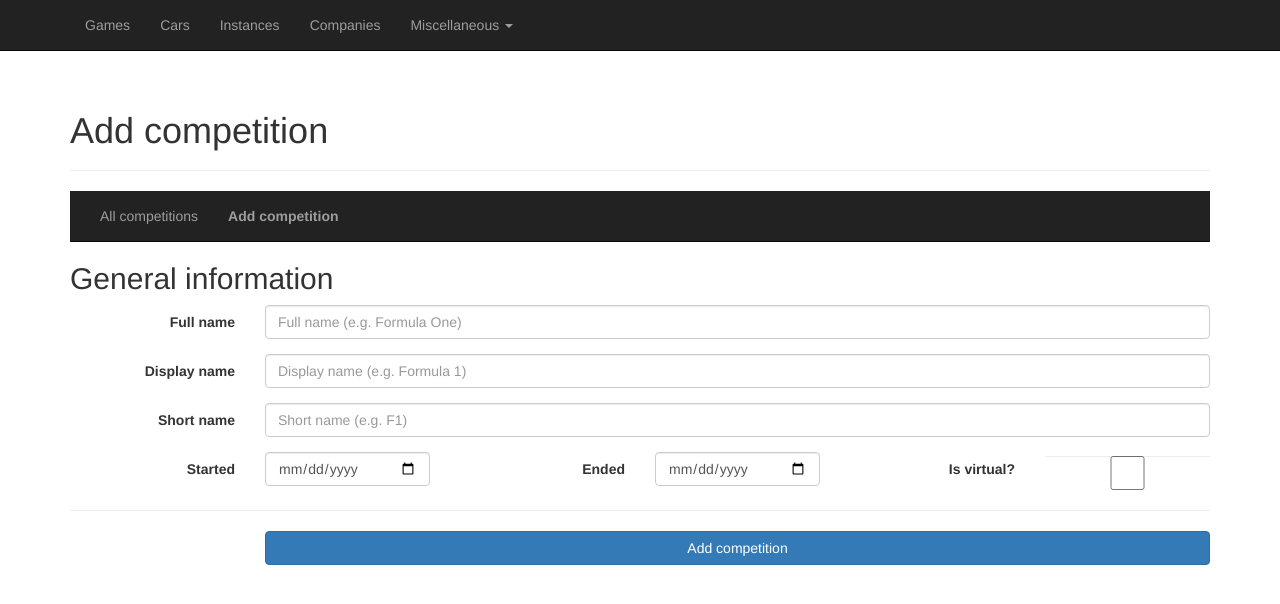
After one commit to PanVidla/car-database-v2, a Flask app: page /misc/competitions/add-competition in a window 1280 px wide. The commit adds this page. Shown: the top 604 px of the page. Run offline with Flask 2, Linux system fonts and the light colour scheme; parts of the project's set-up code (start-up, migrations or seed data) failed here and were passed over; some libraries are stand-ins or nearby versions.

Commit message:
Added all functionality for Competition.

```diff
--- a/general/forms_misc.py
+++ b/general/forms_misc.py
@@ -1,8 +1,31 @@
 from flask_wtf import FlaskForm
-from wtforms import StringField, SubmitField
+from wtforms import StringField, SubmitField, DateField, BooleanField
 from wtforms.validators import DataRequired, Optional
 
 
+# Competition
+class CompetitionForm(FlaskForm):
+
+    # General
+    name_full = StringField("Full name", validators=[DataRequired()])
+    name_display = StringField("Display name", validators=[DataRequired()])
+    name_short = StringField("Short name", validators=[DataRequired()])
+    date_started = DateField("Started", validators=[Optional()])
+    date_ended = DateField("Ended", validators=[Optional()])
+    is_virtual = BooleanField("Is virtual?")
+
+
+class CompetitionAddForm(CompetitionForm):
+
+    submit = SubmitField("Add competition")
+
+
+class CompetitionEditForm(CompetitionForm):
+
+    submit = SubmitField("Edit competition")
+
+
+# Country
 class CountryForm(FlaskForm):
 
     # General
--- a/general/routes_misc.py
+++ b/general/routes_misc.py
@@ -2,8 +2,20 @@
 from flask import render_template, flash, redirect, url_for
 
 from general import cardb, database
-from general.forms_misc import CountryAddForm, CountryEditForm
-from general.models.misc import Country
+from general.forms_misc import CountryAddForm, CountryEditForm, CompetitionAddForm, CompetitionEditForm
+from general.models.misc import Country, Competition
+
+
+@cardb.route("/misc/competitions", methods=['GET'])
+@cardb.route("/misc/competitions/all", methods=['GET'])
+def overview_competitions():
+
+    competitions = Competition.query.order_by(Competition.name_display.asc(), Competition.date_started.asc()).all()
+
+    return render_template("misc_competitions_overview.html",
+                           title="Competitions",
+                           heading="All competitions",
+                           competitions=competitions)
 
 
 @cardb.route("/misc/countries", methods=['GET'])
@@ -16,6 +28,35 @@ def overview_countries():
                            title="Countries",
                            heading="All countries",
                            countries=countries)
+
+
+# Add competition
+@cardb.route("/misc/competitions/add-competition", methods=['GET', 'POST'])
+def add_competition():
+
+    form = CompetitionAddForm()
+
+    if form.validate_on_submit():
+
+        new_competition = Competition()
+        form.populate_obj(new_competition)
+
+        try:
+            database.session.add(new_competition)
+            database.session.commit()
+        except RuntimeError:
+            flash("There was a problem adding a new competition to the database.", "danger")
+            return redirect(url_for("add_competition"))
+
+        flash("{} ({}, {}) has been successfully added to the database.".format(new_competition.name_display,
+                                                                                new_competition.name_full,
+                                                                                new_competition.name_short), "success")
+        return redirect(url_for("overview_competitions"))
+
+    return render_template("misc_competitions_form.html",
+                           title="Add competition",
+                           heading="Add competition",
+                           form=form)
 
 
 # Add country
@@ -47,6 +88,36 @@ def add_country():
                            form=form)
 
 
+# Edit competition
+@cardb.route("/misc/competition/edit-competition/<id>", methods=['GET', 'POST'])
+def edit_competition(id):
+
+    competition = Competition.query.get(id)
+    form = CompetitionEditForm(obj=competition)
+
+    if form.validate_on_submit():
+
+        form.populate_obj(competition)
+
+        try:
+            database.session.commit()
+        except RuntimeError:
+            flash("There was a problem editing {} ({}, {}).".format(competition.name_display,
+                                                                    competition.name_full,
+                                                                    competition.name_short), "danger")
+            return redirect(url_for("edit_competition", id=competition.id))
+
+        flash("{} ({}, {}) has been successfully edited.".format(competition.name_display,
+                                                                 competition.name_full,
+                                                                 competition.name_short), "success")
+        return redirect(url_for("detail_competition", id=competition.id))
+
+    return render_template("misc_competitions_form.html",
+                           title="Edit competition",
+                           heading="Edit competition",
+                           form=form)
+
+
 # Edit country
 @cardb.route("/misc/countries/edit-country/<id>", methods=['GET', 'POST'])
 def edit_country(id):
@@ -75,6 +146,28 @@ def edit_country(id):
                            form=form)
 
 
+# Delete competition
+@cardb.route("/misc/competition/delete-competition/<id>", methods=['GET', 'POST'])
+def delete_competition(id):
+
+    competition = Competition.query.get(id)
+
+    try:
+        database.session.delete(competition)
+        database.session.commit()
+
+    except RuntimeError:
+        flash("There was a problem with deleting {} ({}, {}).".format(competition.name_display,
+                                                                      competition.name_full,
+                                                                      competition.name_short), "danger")
+        return redirect(url_for("detail_competition", id=competition.id))
+
+    flash("{} ({}, {}) has been successfully deleted.".format(competition.name_display,
+                                                              competition.name_full,
+                                                              competition.name_short), "success")
+    return redirect(url_for("overview_competitions"))
+
+
 # Delete country
 @cardb.route("/misc/countries/delete-country/<id>", methods=['GET', 'POST'])
 def delete_country(id):
@@ -95,6 +188,18 @@ def delete_country(id):
     return redirect(url_for("overview_countries"))
 
 
+# Competition detail
+@cardb.route("/misc/competitions/detail/<id>", methods=['GET', 'POST'])
+def detail_competition(id):
+
+    competition = Competition.query.get(id)
+
+    return render_template("misc_competitions_detail.html",
+                           title="{}".format(competition.name_display),
+                           heading="{}".format(competition.name_full),
+                           competition=competition)
+
+
 # Country detail
 @cardb.route("/misc/countries/detail/<id>", methods=['GET', 'POST'])
 def detail_country(id):
--- a/general/templates/base.html
+++ b/general/templates/base.html
@@ -22,6 +22,7 @@
                     <li class="dropdown">
                         <a href="#" class="dropdown-toggle" data-toggle="dropdown">Miscellaneous <b class="caret"></b></a>
                         <ul class="dropdown-menu">
+                          <li><a href="{{ url_for('overview_competitions') }}">Competitions</a></li>
                           <li><a href="{{ url_for('overview_countries') }}">Countries</a></li>
                         </ul>
                     </li>
--- /dev/null
+++ b/general/templates/misc_competitions_base.html
@@ -0,0 +1,30 @@
+{% extends "base.html" %}
+
+{% block cardb_content %}
+
+    <!--  Heading  -->
+    <div class="page-header">
+        <h1>{{ heading }}</h1>
+    </div>
+
+    <!-- Submenu -->
+    {% block submenu %}
+        <nav class="navbar navbar-inverse navbar-static-top">
+            <div class="container">
+                <div class="collapse navbar-collapse">
+                    <ul class="nav navbar-nav">
+                        <li><a class="hover-underline-animation" href="{{ url_for('overview_competitions') }}">All competitions</a></li>
+                        <li><a class="hover-underline-animation" href="{{ url_for('add_competition') }}"><b>Add competition</b></a></li>
+                        {% if competition %}
+                        <li class="active"><a href="#">{{ competition.name_display }}</a></li>
+                        {% endif %}
+                    </ul>
+                </div>
+            </div>
+        </nav>
+    {% endblock %}
+
+    {% block competitions_content %}
+    {% endblock %}
+
+{% endblock %}
--- /dev/null
+++ b/general/templates/misc_competitions_form.html
@@ -0,0 +1,62 @@
+{% extends "misc_competitions_base.html" %}
+
+{% block competitions_content %}
+
+    <div>
+        <form role="form" class="form-horizontal" method="post">
+
+        {{ form.hidden_tag() }}
+
+        <h2>General information</h2>
+        <div class="form-group">
+            <div>
+                <label class="col-sm-2 control-label">{{ form.name_full.label }}</label>
+                <div class="col-sm-10">
+                    {{ form.name_full(class_="form-control", placeholder="Full name (e.g. Formula One)") }}
+                </div>
+            </div>
+        </div>
+        <div class="form-group">
+            <div>
+                <label class="col-sm-2 control-label">{{ form.name_display.label }}</label>
+                <div class="col-sm-10">
+                    {{ form.name_display(class_="form-control", placeholder="Display name (e.g. Formula 1)") }}
+                </div>
+            </div>
+        </div>
+        <div class="form-group">
+            <div>
+                <label class="col-sm-2 control-label">{{ form.name_short.label }}</label>
+                <div class="col-sm-10">
+                    {{ form.name_short(class_="form-control", placeholder="Short name (e.g. F1)") }}
+                </div>
+            </div>
+        </div>
+        <div class="form-group">
+            <div>
+                <label class="col-sm-2 control-label">{{ form.date_started.label }}</label>
+                <div class="col-sm-2">
+                    {{ form.date_started(class_="form-control") }}
+                </div>
+                <label class="col-sm-2 control-label">{{ form.date_ended.label }}</label>
+                <div class="col-sm-2">
+                    {{ form.date_ended(class_="form-control") }}
+                </div>
+                <label class="col-sm-2 control-label">{{ form.is_virtual.label }}</label>
+                <div class="col-sm-2">
+                    {{ form.is_virtual(class_="form-control") }}
+                </div>
+            </div>
+        </div>
+
+        <hr>
+
+        <div class="form-group">
+            <div class="col-sm-offset-2 col-sm-10">
+              {{ form.submit(class_="btn btn-primary btn-block") }}
+            </div>
+        </div>
+    </form>
+    </div>
+
+{% endblock %}
```
Also changed, not shown: general/models/misc.py (+9 -0 lines), general/templates/misc_competitions_detail.html (added, +68 -0 lines), general/templates/misc_competitions_overview.html (added, +39 -0 lines).
